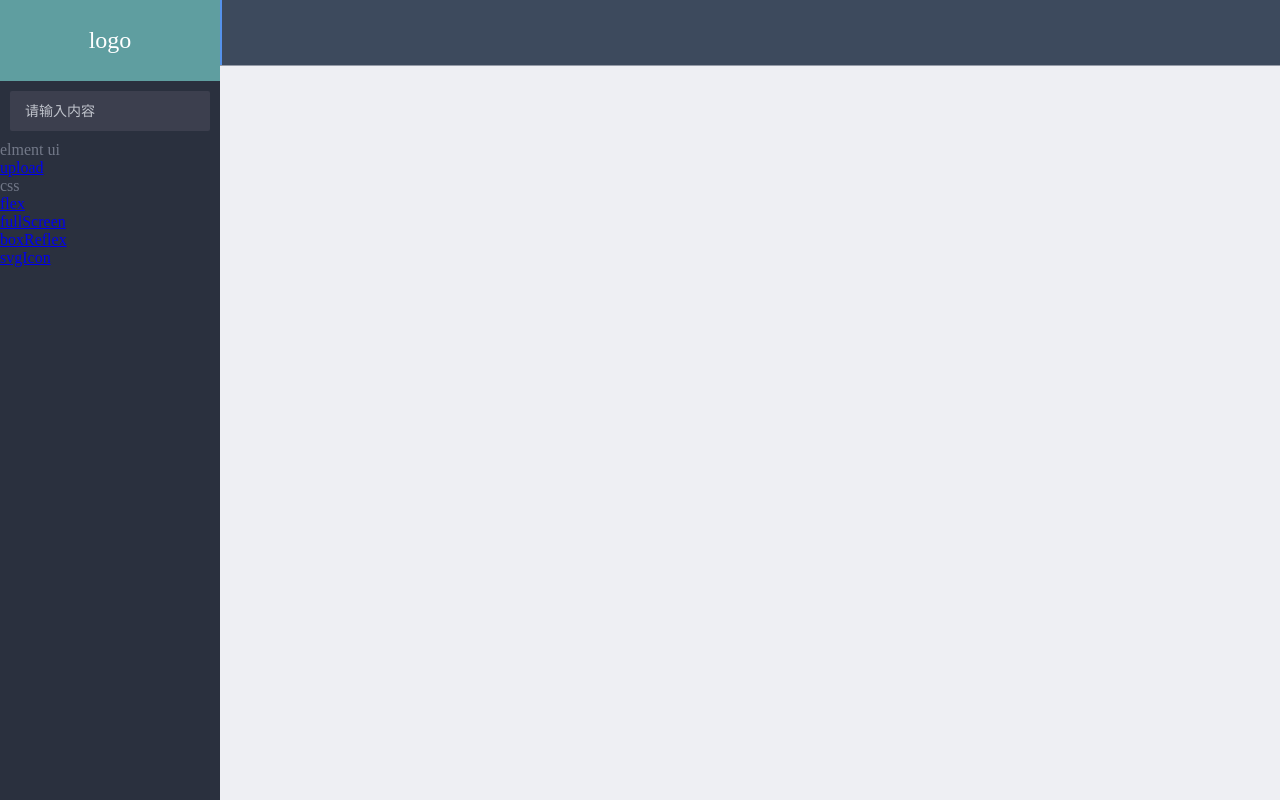
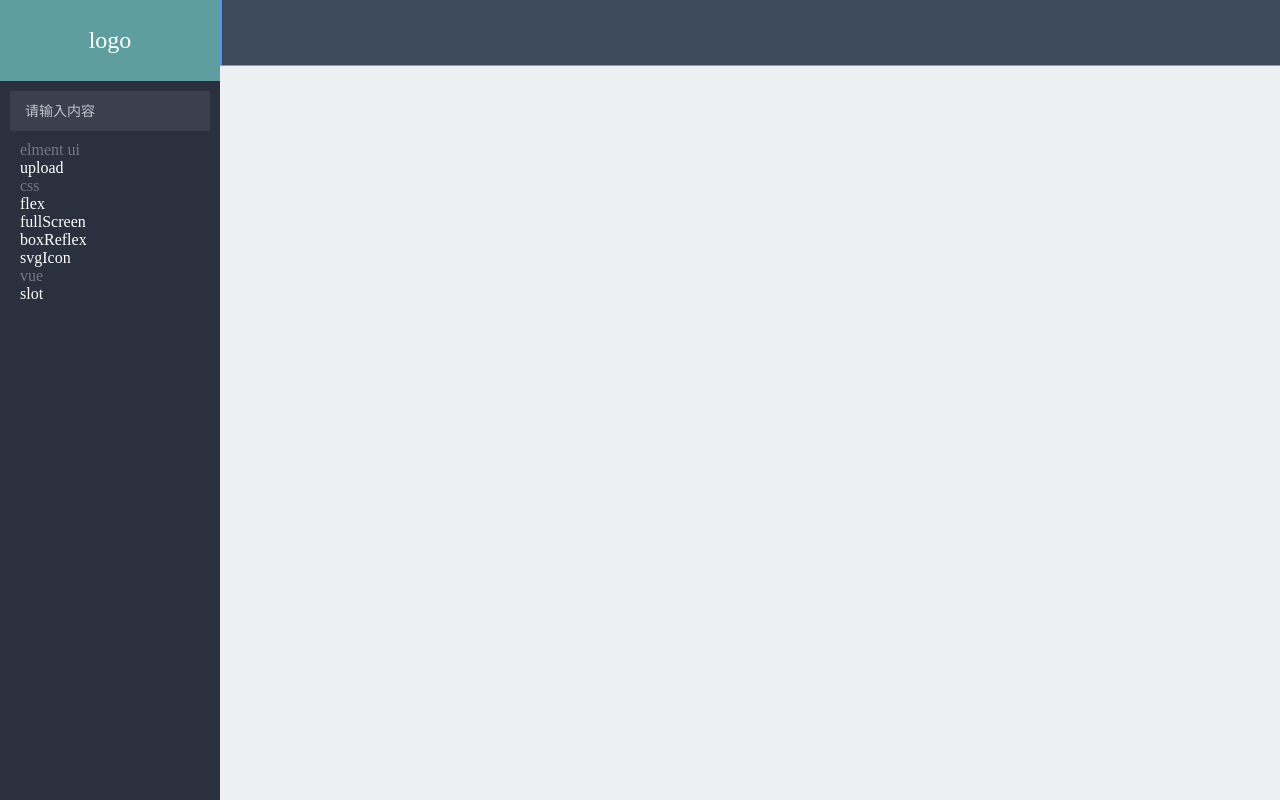
Before and after one commit to yourdear/vue-ui-admin, a Vue app: page /#/css/boxReflex in a window 1280 px wide. Built offline with nearby package versions, Linux system fonts and the light colour scheme.

Commit message:
7.15更新

```diff
--- a/src/components/layout/leftMenu.vue
+++ b/src/components/layout/leftMenu.vue
@@ -7,7 +7,7 @@
         <ul class="router-ul">
             <li v-for="item in liname" :key="item.name" class="router-li">
                 {{item.name}}
-                <div v-for="list in item.children" :key="list.name">
+                <div v-for="list in item.children" :key="list.name" class="router-wrapper">
                     <router-link  :to="item.path + '/' + list.path">{{list.name}}</router-link>
                 </div>
 
@@ -79,4 +79,10 @@
         .router-ul
             .router-li
                 color #727888
+                margin-left 20px
+                .router-wrapper
+                    a
+                        text-decoration none
+                        color: #fff
+
 </style>
--- /dev/null
+++ b/src/components/vue/slot.vue
@@ -0,0 +1,26 @@
+<template>
+    <div>
+        <slot name="test" :user="user">
+            我是默认选项
+        </slot>
+        <slot>默认插槽</slot>
+    </div>
+</template>
+
+<script>
+    export default {
+        name: "TestSlot",
+        data() {
+            return {
+                user: {
+                    name: 'zxw',
+                    age: 26
+                }
+            }
+        }
+    }
+</script>
+
+<style scoped>
+
+</style>
--- /dev/null
+++ b/src/components/vue/testSlot.vue
@@ -0,0 +1,28 @@
+<template>
+    <div>
+        测试页面
+        <test-slot>
+            <template #test="{user}">
+                <div>{{user.name}}</div>
+                <div>{{user.age}}</div>
+            </template>
+        </test-slot>
+    </div>
+</template>
+
+<script>
+    import testSlot from './slot'
+    export default {
+        name: "test",
+        data() {
+            return {}
+        },
+        components: {
+            testSlot
+        }
+    }
+</script>
+
+<style scoped>
+
+</style>
--- a/src/main.js
+++ b/src/main.js
@@ -1,6 +1,6 @@
 import Vue from 'vue'
 import App from './App.vue'
-import router from './router'
+import router from './router/index'
 import store from './store'
 import ElementUI from 'element-ui';
 import 'element-ui/lib/theme-chalk/index.css';
--- a/src/router.js
+++ /dev/null
@@ -1,58 +0,0 @@
-import Vue from 'vue'
-import Router from 'vue-router'
-
-
-Vue.use(Router)
-
-export default new Router({
-  routes: [
-    {
-      path: '/',
-      redirect: '/login'
-    },
-    {
-      path: '/login',
-      name: 'login',
-      component: reslove => require(['./components/login/login'],reslove)
-    },
-    {
-      path: '/element',
-      name: 'elment ui',
-      component: reslove => require(['./components/layout/singlePage'],reslove),
-      children: [
-        {
-          path: 'upload',
-          name: 'upload',
-          component: reslove => require(['./components/element/upload'],reslove)
-        },
-      ]
-    },
-    {
-      path: '/css',
-      name: 'css',
-      component: reslove => require(['./components/layout/singlePage'],reslove),
-      children: [
-        {
-          path: 'flex',
-          name: 'flex',
-          component: reslove => require(['./components/css/flex'],reslove)
-        },
-        {
-          path: 'fullScreen',
-          name: 'fullScreen',
-          component: reslove => require(['./components/css/fullScreen'],reslove)
-        },
-        {
-          path: 'boxReflex',
-          name: 'boxReflex',
-          component: reslove => require(['./components/css/box-reflex'],reslove)
-        },
-        {
-          path: 'svgIcon',
-          name: 'svgIcon',
-          component: reslove => require(['./components/css/svgicon'],reslove)
-        },
-      ]
-    }
-  ]
-})
--- /dev/null
+++ b/src/router/css.js
@@ -0,0 +1,29 @@
+
+const css = {
+    path: '/css',
+    name: 'css',
+    component: reslove => require(['../components/layout/singlePage'],reslove),
+    children: [
+    {
+        path: 'flex',
+        name: 'flex',
+        component: reslove => require(['../components/css/flex'],reslove)
+    },
+    {
+        path: 'fullScreen',
+        name: 'fullScreen',
+        component: reslove => require(['../components/css/fullScreen'],reslove)
+    },
+    {
+        path: 'boxReflex',
+        name: 'boxReflex',
+        component: reslove => require(['../components/css/box-reflex'],reslove)
+    },
+    {
+        path: 'svgIcon',
+        name: 'svgIcon',
+        component: reslove => require(['../components/css/svgicon'],reslove)
+    },
+]
+}
+export default css
--- /dev/null
+++ b/src/router/index.js
@@ -0,0 +1,33 @@
+import Vue from 'vue'
+import Router from 'vue-router'
+import css from './css'
+import tvue from './vue'
+Vue.use(Router)
+
+export default new Router({
+  routes: [
+    {
+      path: '/',
+      redirect: '/login'
+    },
+    {
+      path: '/login',
+      name: 'login',
+      component: reslove => require(['../components/login/login'],reslove)
+    },
+    {
+      path: '/element',
+      name: 'elment ui',
+      component: reslove => require(['../components/layout/singlePage'],reslove),
+      children: [
+        {
+          path: 'upload',
+          name: 'upload',
+          component: reslove => require(['../components/element/upload'],reslove)
+        },
+      ]
+    },
+    css,
+    tvue
+  ]
+})
--- /dev/null
+++ b/src/router/vue.js
@@ -0,0 +1,13 @@
+const vue = {
+    path: '/vue',
+    name: 'vue',
+    component: reslove => require(['../components/layout/singlePage'],reslove),
+    children: [
+        {
+            path:'slot',
+            name: 'slot',
+            component: reslove => require(['../components/vue/testSlot'],reslove) ,
+        }
+    ]
+}
+export default vue
```
Also changed, not shown: 1 other file (tests, documents, lock files or other folders).
